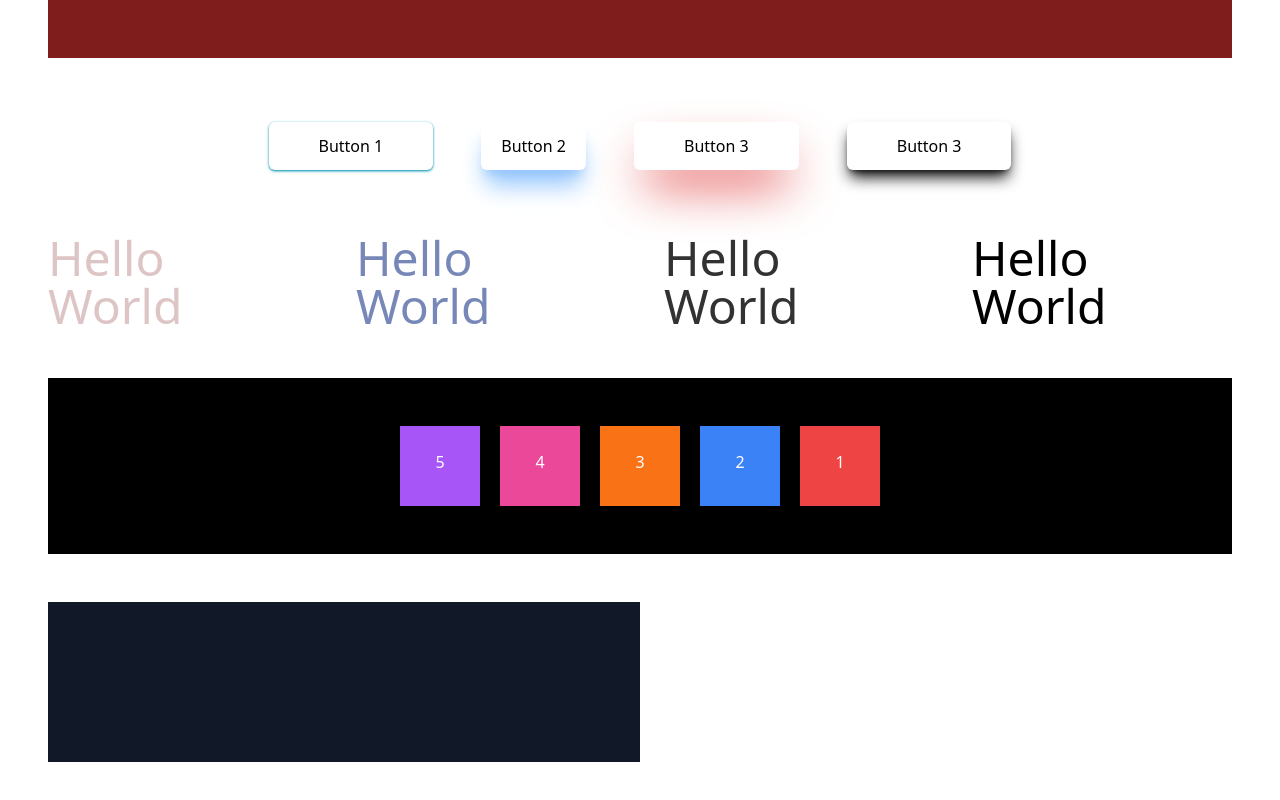
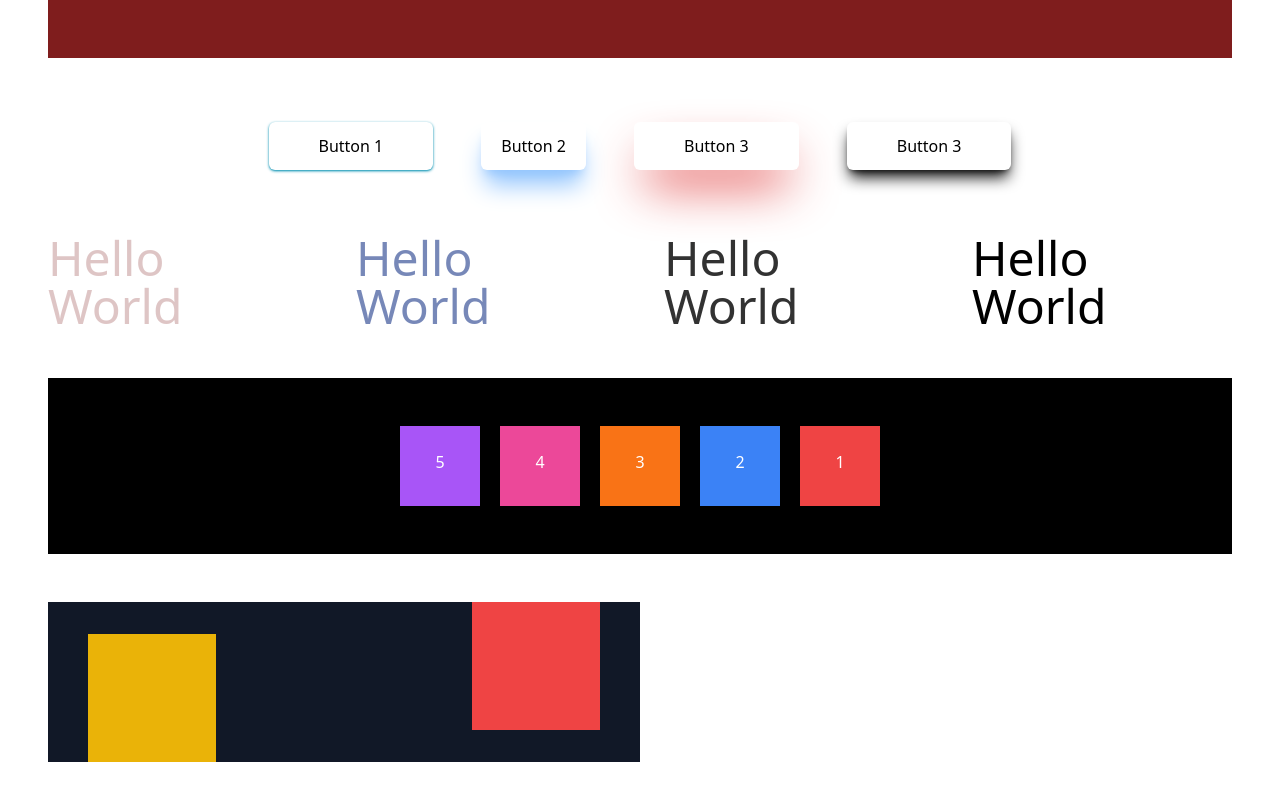
Before and after one commit to koheinthurako/React20-9-2023, a React (Create React App) app in the folder tailwindcss/: page / in a window 1280 px wide. Shown: the part 1570-2370 px from the top of the page. Built offline with nearby package versions, Linux system fonts and the light colour scheme.

Commit message:
test hover and position

```diff
--- a/tailwindcss/src/App.jsx
+++ b/tailwindcss/src/App.jsx
@@ -70,7 +70,8 @@ const App = () => {
       </div>
       {/* Position */}
       <div className="relative w-1/2 bg-gray-900 h-40">
-
+        <div className="absolute top-0 right-10 bg-red-500 w-32 h-32 hover:bg-blue-500"></div>
+        <div className="absolute bottom-0 left-10 bg-yellow-500 w-32 h-32 hover:static hover:bg-purple-500"></div>
       </div>
     </div>
   )
```
